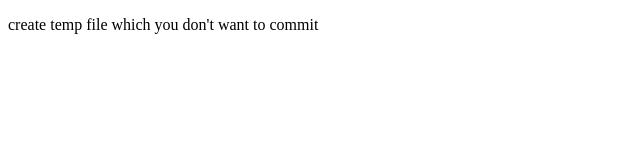
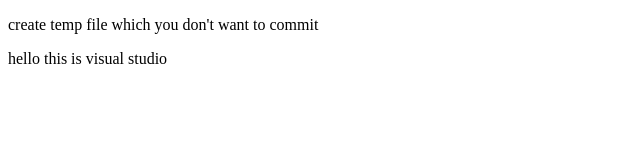
Before and after one commit to GajeraTarmi/TarmiGitExercise, a plain HTML site: page practice.html in a window 1280 px wide. Shown: the whole page, without its empty margins (0-640 px from the left). Drawn offline with Linux system fonts and the light colour scheme.

Commit message:
practice file

```diff
--- a/practice.html
+++ b/practice.html
@@ -5,5 +5,6 @@
     </head>
     <body>
         <p>create temp file which you don't want to commit</p>
+        <p>hello this is visual studio</p>
     </body>
 </html>
```
